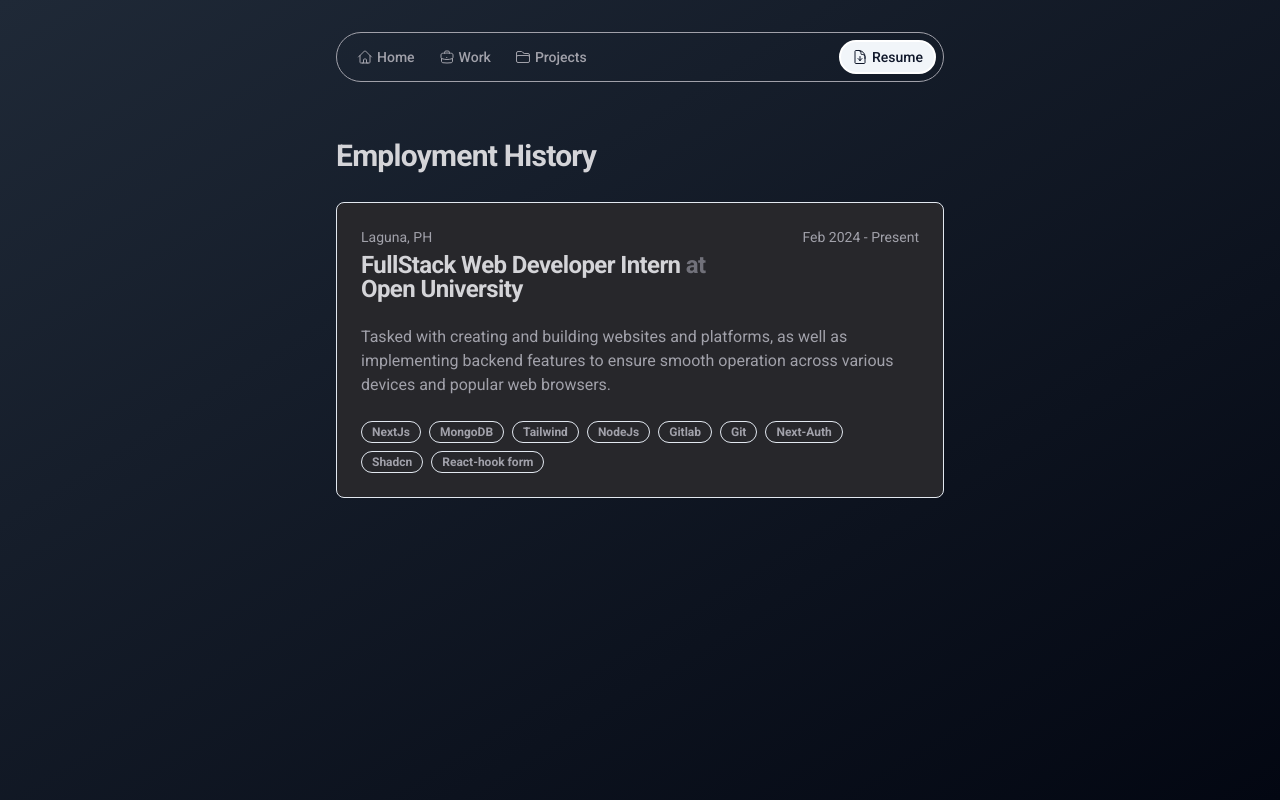
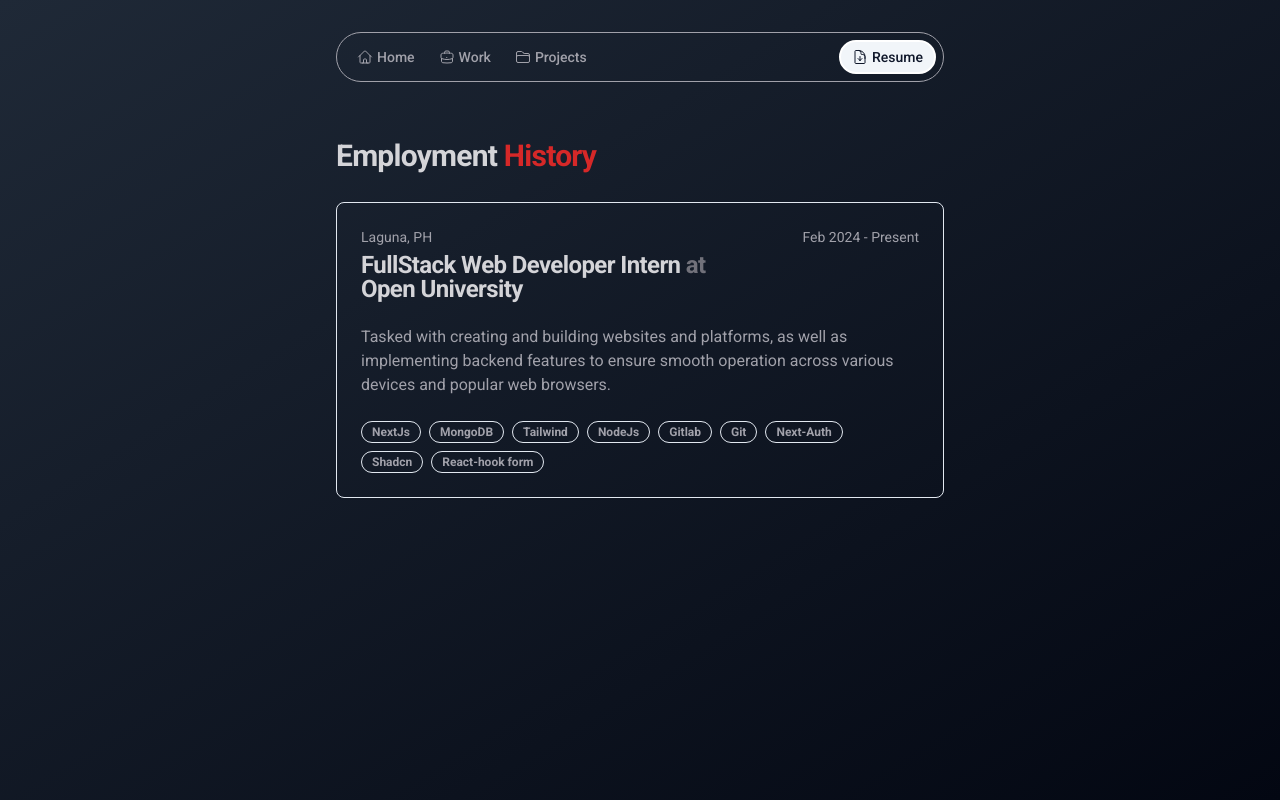
Before and after one commit to Paololalap/next-portfolio, a Next.js app: page /work in a window 1280 px wide. Built offline with nearby package versions, Linux system fonts and the light colour scheme.

Commit message:
Add work section

```diff
--- a/app/work/page.jsx
+++ b/app/work/page.jsx
@@ -15,10 +15,10 @@ export const metadata = {
 export default function WorkPage() {
   return (
     <main className="mt-14 p-0">
-        <h2 className="scroll-m-20 pb-2 text-3xl font-semibold tracking-tight text-[#d4d4d8] first:mt-0">
-          Employment History
-        </h2>
-      <Card className="mt-5 bg-[#27272b]">
+      <h2 className="scroll-m-20 pb-2 text-3xl font-semibold tracking-tight text-[#d4d4d8] first:mt-0">
+        Employment <span className="text-[#D62828]">History</span>
+      </h2>
+      <Card className="mt-5 bg-transparent">
         <CardHeader>
           <div className="flex justify-between">
             <CardDescription className="text-[#a1a1aa]">
@@ -29,8 +29,8 @@ export default function WorkPage() {
             </CardDescription>
           </div>
           <CardTitle className="w-2/3 text-[#d4d4d8]">
-            FullStack Web Developer Intern <span className="text-[#71717a]">at</span>{" "}
-            Open University
+            FullStack Web Developer Intern{" "}
+            <span className="text-[#71717a]">at</span> Open University
           </CardTitle>
         </CardHeader>
         <CardContent className="text-[#a1a1aa]">
```
